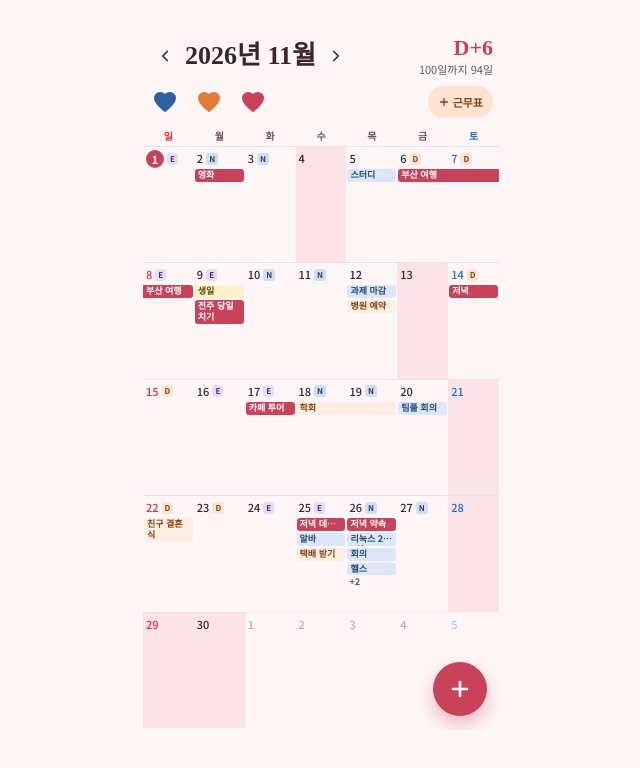
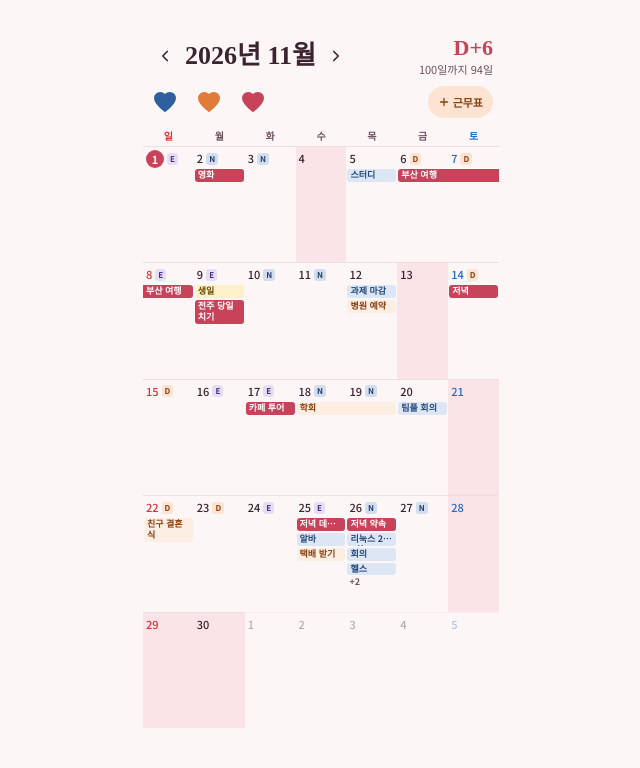
Before and after one commit to summercat01/fable, a Next.js app: page /demo/calendar in a window 1280 px wide. Shown: the top 768 px of the page, without its empty margins (319-959 px from the left). Built offline with nearby package versions, Linux system fonts and the light colour scheme; a web font is replaced by a local one.

Commit message:
떠 있는 + 버튼 제거: 날짜 누르고 시트의 '+ 일정'으로 추가
Co-Authored-By: Claude Opus 5.5 <noreply@anthropic.com>
Claude-Session: https://claude.ai/code/session_01G5cxbUK4dVkuLFbiXS2aaS

```diff
--- a/src/components/calendar/Calendar.module.css
+++ b/src/components/calendar/Calendar.module.css
@@ -341,24 +341,6 @@
   font-weight: 700;
   line-height: 1;
   color: var(--ink-muted);
-}
-
-.fab {
-  position: absolute;
-  right: 14px;
-  bottom: 14px;
-  width: 54px;
-  height: 54px;
-  border-radius: 999px;
-  border: 0;
-  background: var(--us);
-  color: #fff;
-  display: flex;
-  align-items: center;
-  justify-content: center;
-  box-shadow: 0 8px 18px rgba(200, 67, 90, 0.35);
-  cursor: pointer;
-  z-index: 5;
 }
 
 /* ── 날짜 시트 ── */
--- a/src/components/calendar/CalendarView.tsx
+++ b/src/components/calendar/CalendarView.tsx
@@ -368,13 +368,6 @@ export default function CalendarView() {
         })}
       </div>
 
-      {sheet === "closed" && (
-        <button className={styles.fab} onClick={() => setAdding(selected ?? today)} aria-label="일정 추가">
-          <svg aria-hidden="true" width="24" height="24" viewBox="0 0 24 24" fill="none" stroke="currentColor" strokeWidth="2.6" strokeLinecap="round">
-            <path d="M12 5v14M5 12h14" />
-          </svg>
-        </button>
-      )}
 
       {sheet !== "closed" && selected && (
         <DaySheet
```
Also changed, not shown: 1 other file (tests, documents, lock files or other folders).
